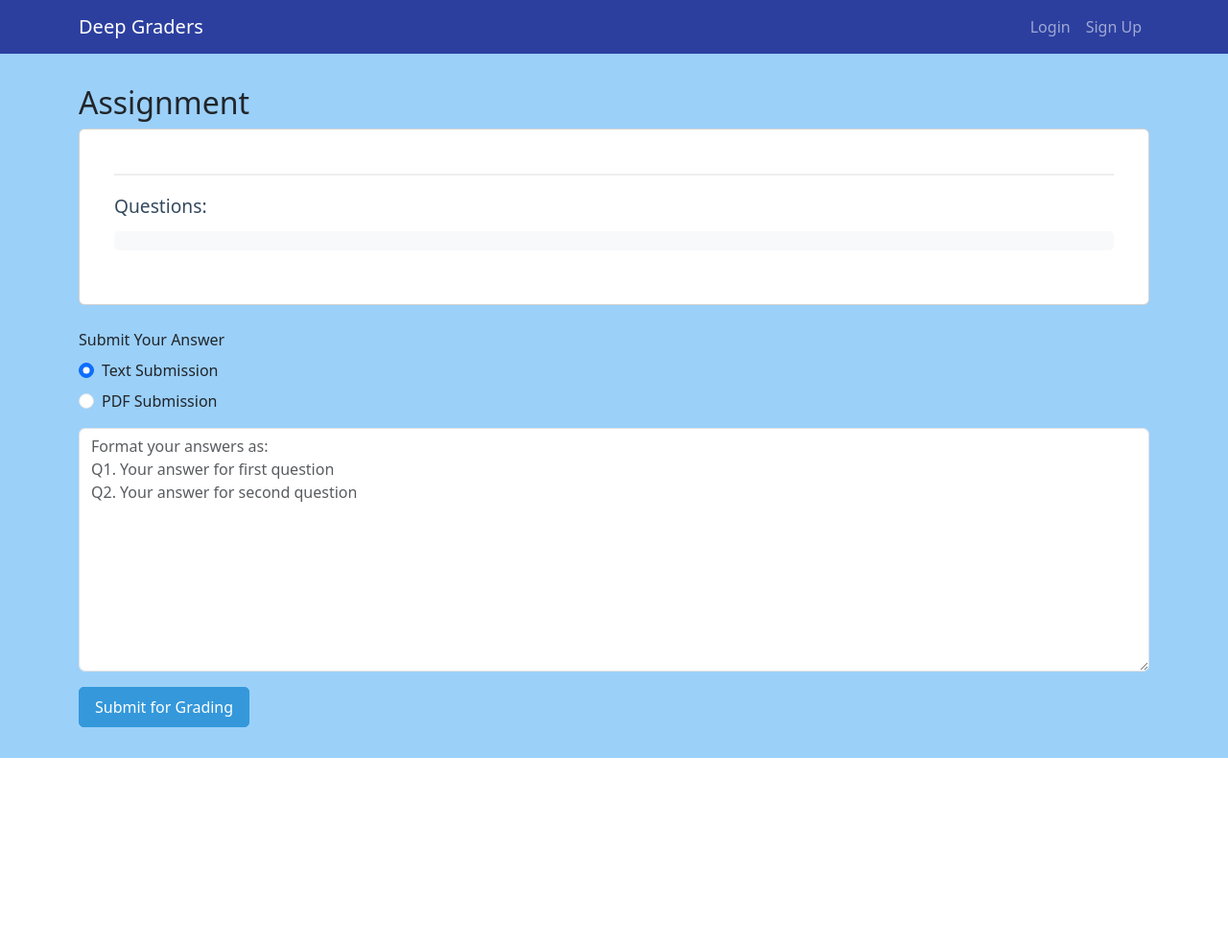
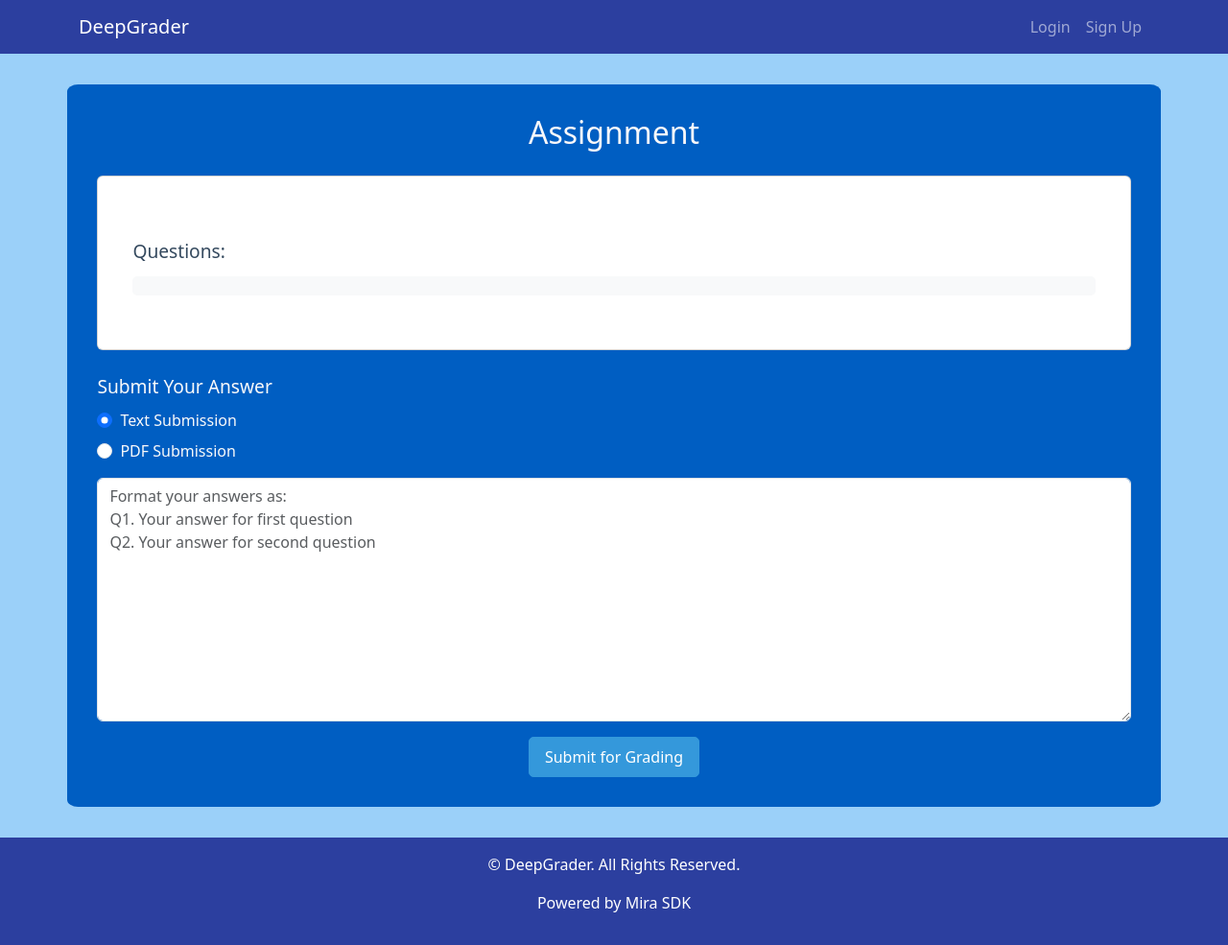
Before and after one commit to AmayVikram/DeepGrader, a Flask app: template templates/submit_assignment.html in a window 1280 px wide. Shown: the whole page at 96% size. Before the commit the page ends 790 px from the top, so only its background shows below. Run offline with Flask 2, Linux system fonts and the light colour scheme; the template is opened without the code that fills it, so the values that code supplies are empty; some web fonts are replaced.

Commit message:
more css

```diff
--- a/app.py
+++ b/app.py
@@ -14,7 +14,7 @@ app = Flask(__name__,
 app.secret_key = os.urandom(24)
 
 # MongoDB Connection
-MONGO_URL = os.getenv("MONGO_URL")
+MONGO_URL = os.getenv("MONGO_URL_SRV")
 client = MongoClient(MONGO_URL)
 print("connected to mongo db")
 db = client['user_auth_db']
--- a/templates/base.html
+++ b/templates/base.html
@@ -2,7 +2,7 @@
 <!DOCTYPE html>
 <html>
 <head>
-    <title>Classroom Manager</title>
+    <title>DeepGrader</title>
     <link href="https://cdn.jsdelivr.net/npm/bootstrap@5.3.0/dist/css/bootstrap.min.css" rel="stylesheet">
    <link rel="stylesheet" href="{{ url_for('static', filename='css/styles.css') }}">
 
@@ -27,7 +27,7 @@
 
     <nav class="navbar navbar-expand-lg navbar-dark custom-nav">
         <div class="container">
-            <a class="navbar-brand" href="/">Deep Graders</a>
+            <a class="navbar-brand" href="/">DeepGrader</a>
             <div class="navbar-nav ms-auto">
                 {% if session.username %}
                     <a class="nav-link" href="/dashboard">Dashboard</a>
@@ -51,6 +51,7 @@
 
         {% block content %}{% endblock %}
     </div>
+    {% include 'footer.html' %}
 
     <script src="https://cdn.jsdelivr.net/npm/bootstrap@5.3.0/dist/js/bootstrap.bundle.min.js"></script>
 </body>
--- /dev/null
+++ b/templates/footer.html
@@ -0,0 +1,5 @@
+
+<footer class="text-white text-center py-3 mt-4" style="background-color: rgb(44,63,159);margin-top: 0 !important;">
+    <p>&copy; DeepGrader. All Rights Reserved.</p>
+    <p>Powered by Mira SDK</p>
+</footer>
--- a/templates/join_classroom.html
+++ b/templates/join_classroom.html
@@ -23,8 +23,8 @@
 
     /* Heading Font */
     .card h2 {
-        font-family: 'Quicksand', serif;
-        font-weight: 00;
+        font-family: 'Poppins', serif;
+        font-weight: 500;
         text-transform: uppercase;
     }
 
--- a/templates/submit_assignment.html
+++ b/templates/submit_assignment.html
@@ -1,8 +1,8 @@
 {% extends "base.html" %}
 
 {% block content %}
-<div class="container">
-    <h2>Assignment</h2>
+<div class="container submit-assignment-container">
+    <h2 style="text-align: center; margin-bottom: 25px; color:#f9f8fa;">Assignment</h2>
     <div class="card mb-4">
         <div class="card-body">
             <h3>{{ assignment.title }}</h3>
@@ -19,7 +19,7 @@
 
     {% if submitted_answer %}
     <div class="mt-4">
-        <h3>Your Submission:</h3>
+        <h3 style="font-family: Poppins; color: #f9f8fa;">Your Submission:</h3>
         <div class="card mb-3">
             <div class="card-body">
                 <div class="model-answers-list">
@@ -56,8 +56,8 @@
     {% else %}
         <!-- Form section remains unchanged -->
         <form method="POST" enctype="multipart/form-data">
-            <div class="mb-3">
-                <label class="form-label">Submit Your Answer</label>
+            <div class="mb-3" style="color: #f8f9fa;">
+                <label class="form-label" style="font-size: 1.2em;">Submit Your Answer</label>
                 <div class="form-check mb-2">
                     <input class="form-check-input" type="radio" name="answer_type" id="text_answer" value="text" checked>
                     <label class="form-check-label" for="text_answer">
@@ -78,10 +78,12 @@
 
                 <div id="pdf_input_div" style="display: none;">
                     <input type="file" class="form-control" id="answer_pdf" name="answer_pdf" accept=".pdf">
-                    <small class="text-muted">Supported format: PDF</small>
+                    <small class="text-muted" style="color: #f9f8fa !important; margin-top: 10px;">Supported format: PDF</small>
                 </div>
             </div>
+            <div class="submit-for-grading-button" style="text-align: center;">
             <button type="submit" class="btn btn-primary">Submit for Grading</button>
+        </div>
         </form>
 
         <!-- JavaScript remains unchanged -->
@@ -138,5 +140,13 @@
 .grading-table td {
     padding: 5px;
 }
+.submit-assignment-container{
+    background-color: rgb(0,94,194);
+    border-radius: 1%;
+    padding: 2.5%;
+}
+h3{
+    border-bottom: none !important;
+}
 </style>
 {% endblock %}
```
Also changed, not shown: autograder.yaml (+13 -8 lines), templates/view_all_submissions.html (+13 -7 lines), templates/view_student_assignments.html (+37 -23 lines), templates/view_submission.html (+14 -4 lines).
